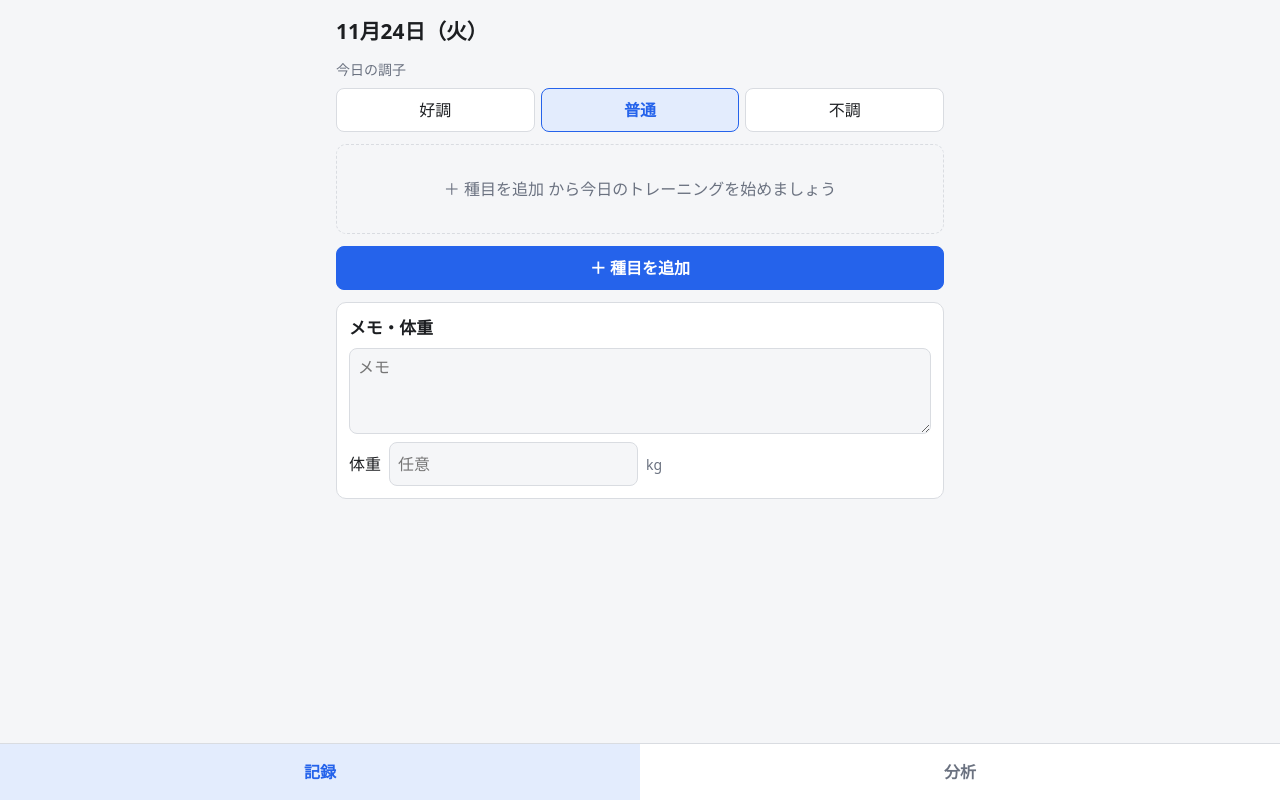
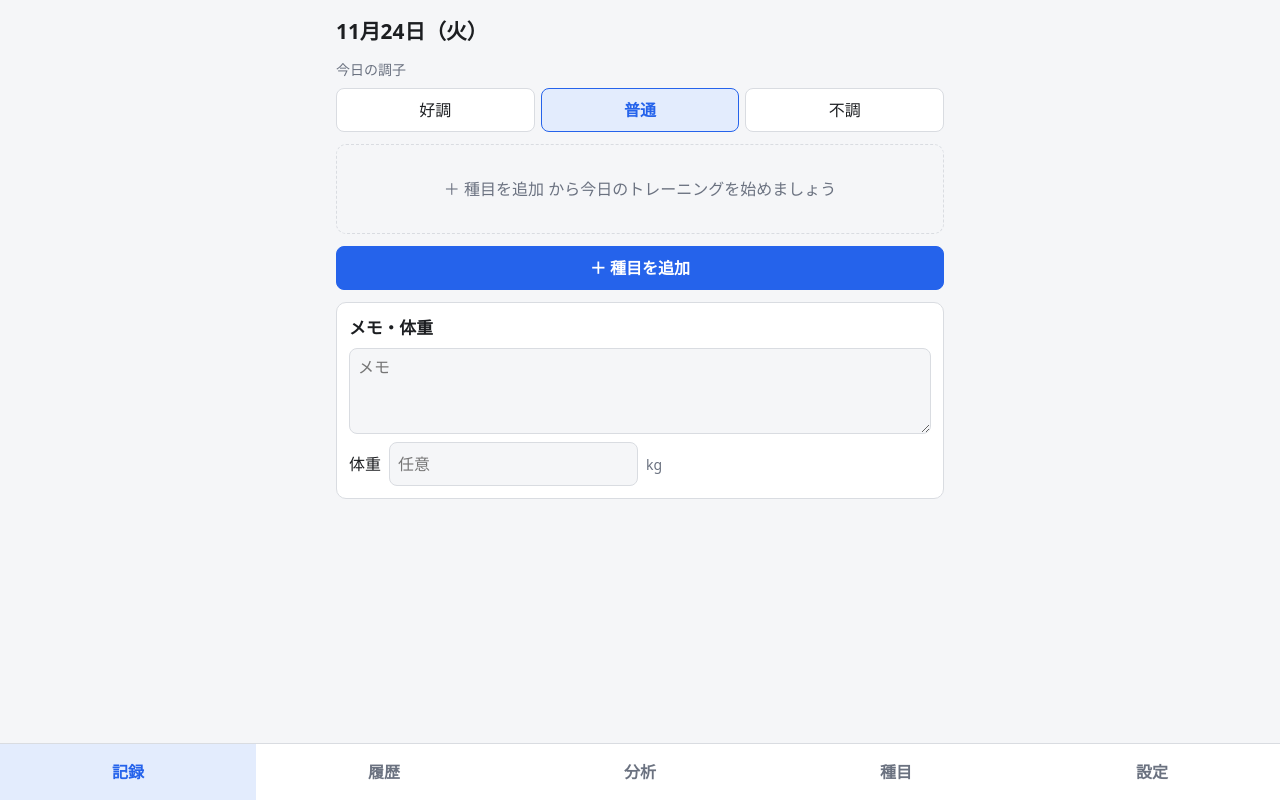
Before and after one commit to masa-taka-code/workout-app, a React (Vite) app: page / in a window 1280 px wide. Built offline with nearby package versions, Linux system fonts and the light colour scheme.

Commit message:
Add five-tab shell with placeholder History, Exercises and Settings screens; export normalizeData
Co-Authored-By: Claude Opus 5.5 <noreply@anthropic.com>
Claude-Session: https://claude.ai/code/session_01G19Ry1jR3aK3GpcAeNbKq5

```diff
--- a/src/App.tsx
+++ b/src/App.tsx
@@ -1,15 +1,29 @@
 import { useEffect, useState } from 'react'
+import type { ComponentType } from 'react'
 import { useAppData } from './storage'
 import { localToday, rampWeeklyTargets, weekStart } from './logic'
+import type { ScreenProps } from './types'
 import Today from './screens/Today'
+import History from './screens/History'
 import Analysis from './screens/Analysis'
+import Exercises from './screens/Exercises'
+import Settings from './screens/Settings'
 
-type Tab = 'today' | 'analysis'
+const TABS = [
+  { id: 'today', label: '記録', Screen: Today },
+  { id: 'history', label: '履歴', Screen: History },
+  { id: 'analysis', label: '分析', Screen: Analysis },
+  { id: 'exercises', label: '種目', Screen: Exercises },
+  { id: 'settings', label: '設定', Screen: Settings },
+] as const satisfies readonly { id: string; label: string; Screen: ComponentType<ScreenProps> }[]
+
+type Tab = (typeof TABS)[number]['id']
 const TAB_KEY = 'workout-app:tab'
 
 function loadTab(): Tab {
   try {
-    return localStorage.getItem(TAB_KEY) === 'analysis' ? 'analysis' : 'today'
+    const saved = localStorage.getItem(TAB_KEY)
+    return TABS.find(t => t.id === saved)?.id ?? 'today'
   } catch {
     return 'today'
   }
@@ -27,8 +41,7 @@ export default function App() {
         ? prev
         : { ...prev, weeklyTargets: rampWeeklyTargets(prev, today), lastRampWeek: weekStart(today) },
     )
-    // eslint-disable-next-line react-hooks/exhaustive-deps
-  }, [])
+  }, [setData])
 
   const select = (t: Tab) => {
     setTab(t)
@@ -39,12 +52,17 @@ export default function App() {
     }
   }
 
+  const { Screen } = TABS.find(t => t.id === tab) ?? TABS[0]
+
   return (
     <>
-      {tab === 'today' ? <Today data={data} setData={setData} /> : <Analysis data={data} setData={setData} />}
+      <Screen data={data} setData={setData} />
       <nav className="tabbar" aria-label="メニュー">
-        <button aria-current={tab === 'today' ? 'page' : undefined} onClick={() => select('today')}>記録</button>
-        <button aria-current={tab === 'analysis' ? 'page' : undefined} onClick={() => select('analysis')}>分析</button>
+        {TABS.map(t => (
+          <button key={t.id} aria-current={tab === t.id ? 'page' : undefined} onClick={() => select(t.id)}>
+            {t.label}
+          </button>
+        ))}
       </nav>
     </>
   )
--- /dev/null
+++ b/src/screens/Exercises.tsx
@@ -0,0 +1,6 @@
+import type { ScreenProps } from '../types'
+
+// 仮の画面。implementer が実装する。
+export default function Exercises(_props: ScreenProps) {
+  return <section className="screen"><p className="muted">準備中です</p></section>
+}
--- /dev/null
+++ b/src/screens/History.tsx
@@ -0,0 +1,6 @@
+import type { ScreenProps } from '../types'
+
+// 仮の画面。implementer が実装する。
+export default function History(_props: ScreenProps) {
+  return <section className="screen"><p className="muted">準備中です</p></section>
+}
--- /dev/null
+++ b/src/screens/Settings.tsx
@@ -0,0 +1,6 @@
+import type { ScreenProps } from '../types'
+
+// 仮の画面。implementer が実装する。
+export default function Settings(_props: ScreenProps) {
+  return <section className="screen"><p className="muted">準備中です</p></section>
+}
--- a/src/storage.ts
+++ b/src/storage.ts
@@ -42,13 +42,17 @@ function normalizeExercise(e: Partial<Exercise> & { id: string; name: string }):
   }
 }
 
+/** 読み込んだ JSON を AppData に整える。形式が違えば undefined（読み込みと JSON インポートで共用） */
+export function normalizeData(parsed: unknown): AppData | undefined {
+  if (!isAppData(parsed)) return undefined
+  return { ...defaultData(), ...parsed, exercises: parsed.exercises.map(normalizeExercise) }
+}
+
 export function loadData(): AppData {
   try {
     const raw = localStorage.getItem(KEY)
     if (!raw) return defaultData()
-    const parsed = JSON.parse(raw) as AppData
-    if (!isAppData(parsed)) return defaultData()
-    return { ...defaultData(), ...parsed, exercises: parsed.exercises.map(normalizeExercise) }
+    return normalizeData(JSON.parse(raw)) ?? defaultData()
   } catch {
     return defaultData()
   }
```
